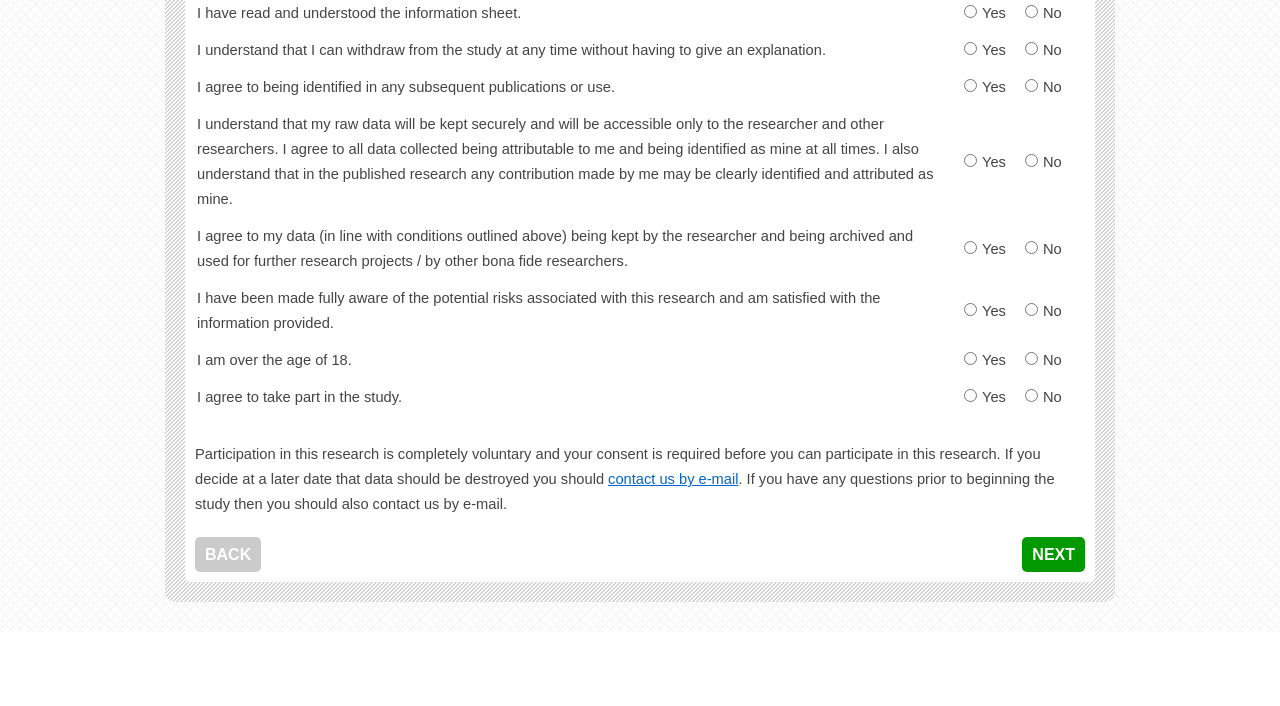
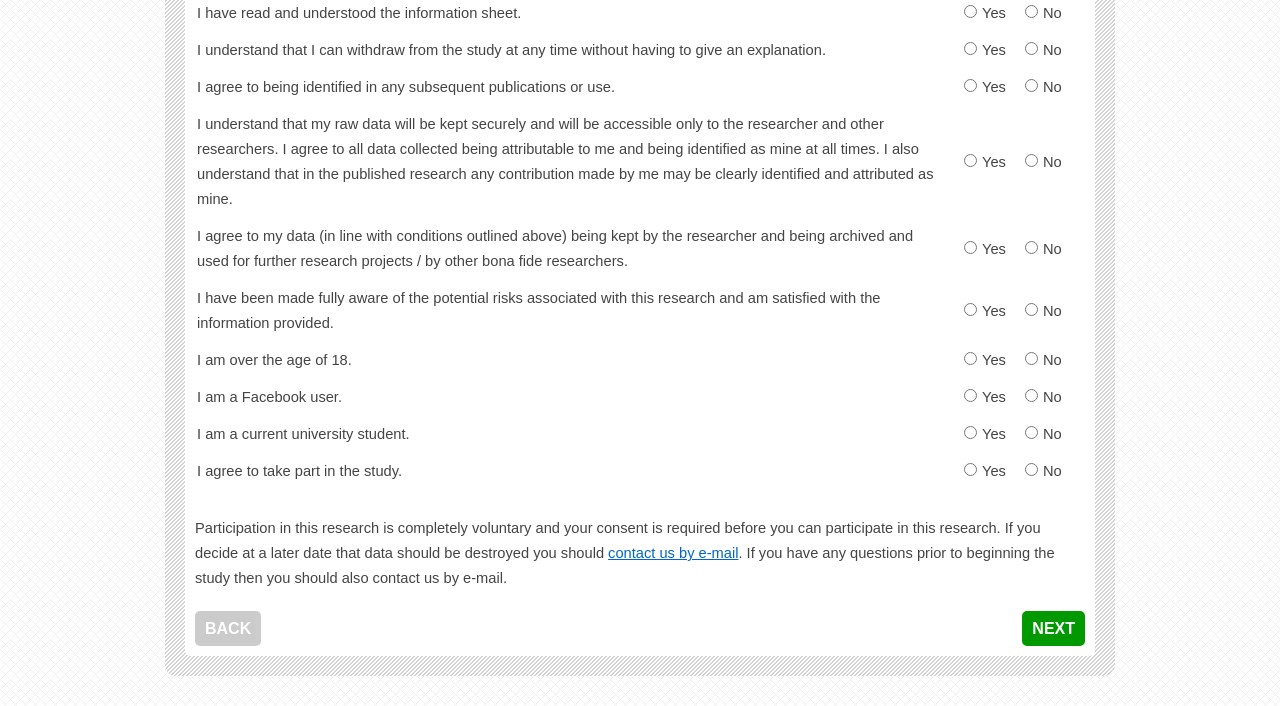
Before and after one commit to uoscompsci/PRISONER, a PHP site: page /prisoner/participant_consent.php in a window 1280 px wide. Shown: the part 631-1337 px from the top of the page. Before the commit the page ends 1263 px from the top, so only its background shows below. Run offline with PHP 8.4, Linux system fonts and the light colour scheme; the visitor is signed in with stand-in values (Sample User, id 1); data that the repository does not hold is empty; some libraries are stand-ins or nearby versions.

Commit message:
+ Added extra assertions on the participant consent page. - Changed "Screened Out" text. - Changed "Begin" text. - Participants are no longer automatically mailed their voucher codes.

```diff
--- a/web/Facebook/check_participation_consent.php
+++ b/web/Facebook/check_participation_consent.php
@@ -46,6 +46,8 @@
 		$consent_info[] = $_POST["agree_info_keep"];
 		$consent_info[] = $_POST["aware_risks"];
 		$consent_info[] = $_POST["over_18"];
+		$consent_info[] = $_POST["facebook_user"];
+		$consent_info[] = $_POST["is_student"];
 		$consent_info[] = $_POST["agree_participation"];
 
 		// Default to true.
--- a/web/Facebook/config.ini
+++ b/web/Facebook/config.ini
@@ -7,15 +7,3 @@ NUM_CHECKIN_QUESTIONS = 7
 NUM_STATUS_QUESTIONS = 7
 NUM_PHOTO_ALBUM_QUESTIONS = 7
 NUM_PHOTO_QUESTIONS = 8
-
-; Privacy setting info is ignored for now.
-NUM_PRIVACY_FRIENDS = 0
-NUM_PRIVACY_CUSTOM = 0
-NUM_PRIVACY_PUBLIC = 0
-
-[database_config]
-DATABASE_HOST = "localhost"
-DATABASE_USER = "sam"
-DATABASE_PASS = "hE&rezeprestAsed"
-DATABASE_NAME = "prisoner"
-MYSQLI_ERROR_DUPLICATE = 1062
--- a/web/Facebook/participant_consent.php
+++ b/web/Facebook/participant_consent.php
@@ -186,6 +186,20 @@
 										</td>
 									</tr>
 									<tr>
+										<td class="consent_info">I am a Facebook user.</td>
+										<td>
+											<label><input type="radio" name="facebook_user" value="1" id="facebook_user_1">Yes</label>
+											<label><input type="radio" name="facebook_user" value="" id="facebook_user_0">No</label>
+										</td>
+									</tr>
+									<tr>
+										<td class="consent_info">I am a current university student.</td>
+										<td>
+											<label><input type="radio" name="is_student" value="1" id="is_student_1">Yes</label>
+											<label><input type="radio" name="is_student" value="" id="is_student_0">No</label>
+										</td>
+									</tr>
+									<tr>
 										<td class="consent_info">I agree to take part in the study.</td>
 										<td>
 											<label><input type="radio" name="agree_participation" value="1" id="agree_participation_1">Yes</label>
--- a/web/Facebook/participant_debriefing.php
+++ b/web/Facebook/participant_debriefing.php
@@ -49,8 +49,8 @@
 	else {
 		log_msg("Retrieved participant email address.");
 		$email_address = decrypt($row["email_address"]);
-		$email_address_msg = get_notice("Your Amazon voucher code will be sent to the email address <strong>" . $email_address ."</strong>.", false);
-		send_voucher_code($email_address);
+		$email_address_msg = get_notice("Your Amazon voucher code will be sent to the email address <strong>" . $email_address ."</strong> within " .
+		"a few days.", false);
 	}
 
 	// Flush output buffers.
--- a/web/Facebook/prisoner.constants.php
+++ b/web/Facebook/prisoner.constants.php
@@ -112,6 +112,6 @@
 	"(Do not just close this tab)</p>" . "\n";
 
 	$STUDY_START_MESSAGE = "<p>Thank you for agreeing to take part in this study. To get started, please click the <strong>Begin</strong> " . "\n" .
-	"button below. If your web browser crashes or an error occurs, you will be able to continue from where you left off.</p>" . "\n";
+	"button on the following pages. If your web browser crashes or an error occurs, you will be able to continue from where you left off.</p>" . "\n";
 
 ?>
--- a/web/Facebook/screened_out.php
+++ b/web/Facebook/screened_out.php
@@ -40,7 +40,7 @@
 				<div class="content">
 					<div class="info">
 						<form name="participant_info" method="post" action="check_participation_consent.php">
-							<h1>Screened Out</h1>
+							<h1>Unfortunately You Cannot Take Part In This Study</h1>
 							<?php
 								$msg = "Unfortunately we have had to screen you out of this study. This is because <strong>" .
 								$info_message . "</strong>. Thank you for your interest in this research. " .
```
